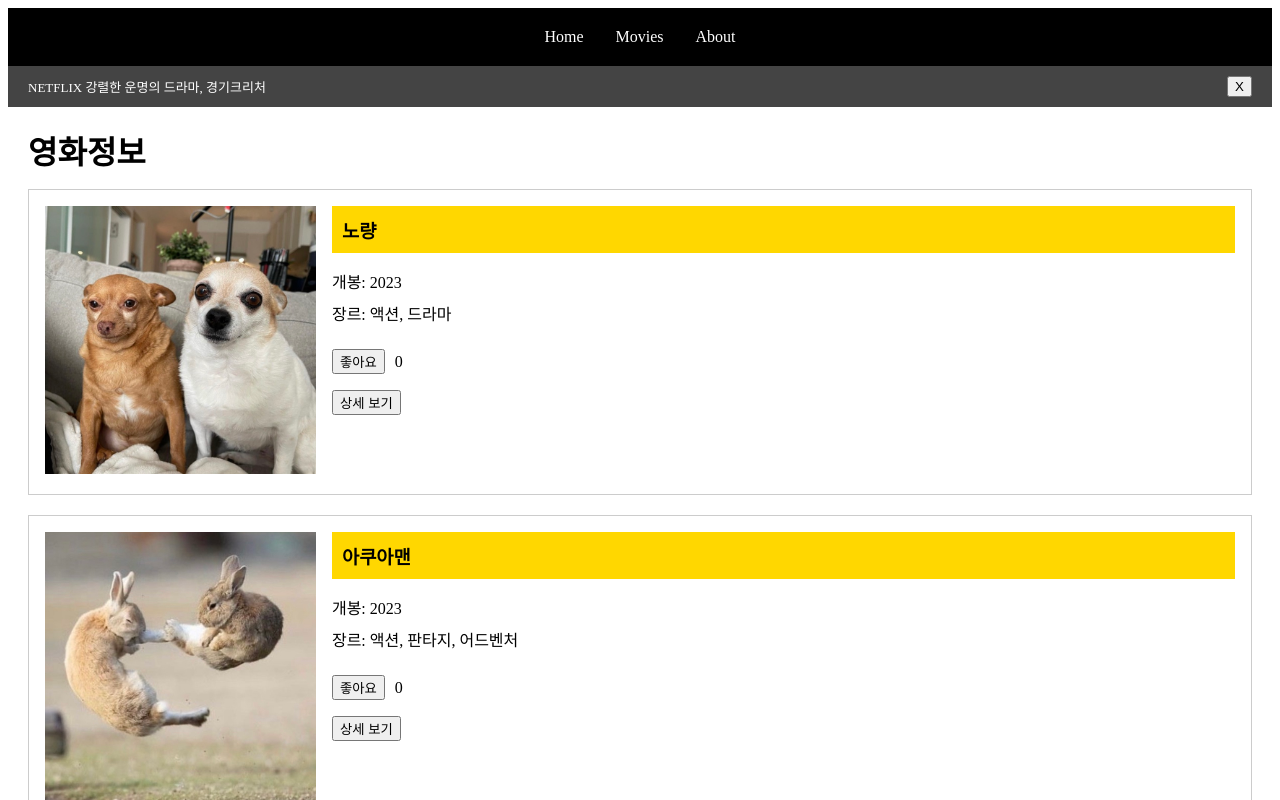
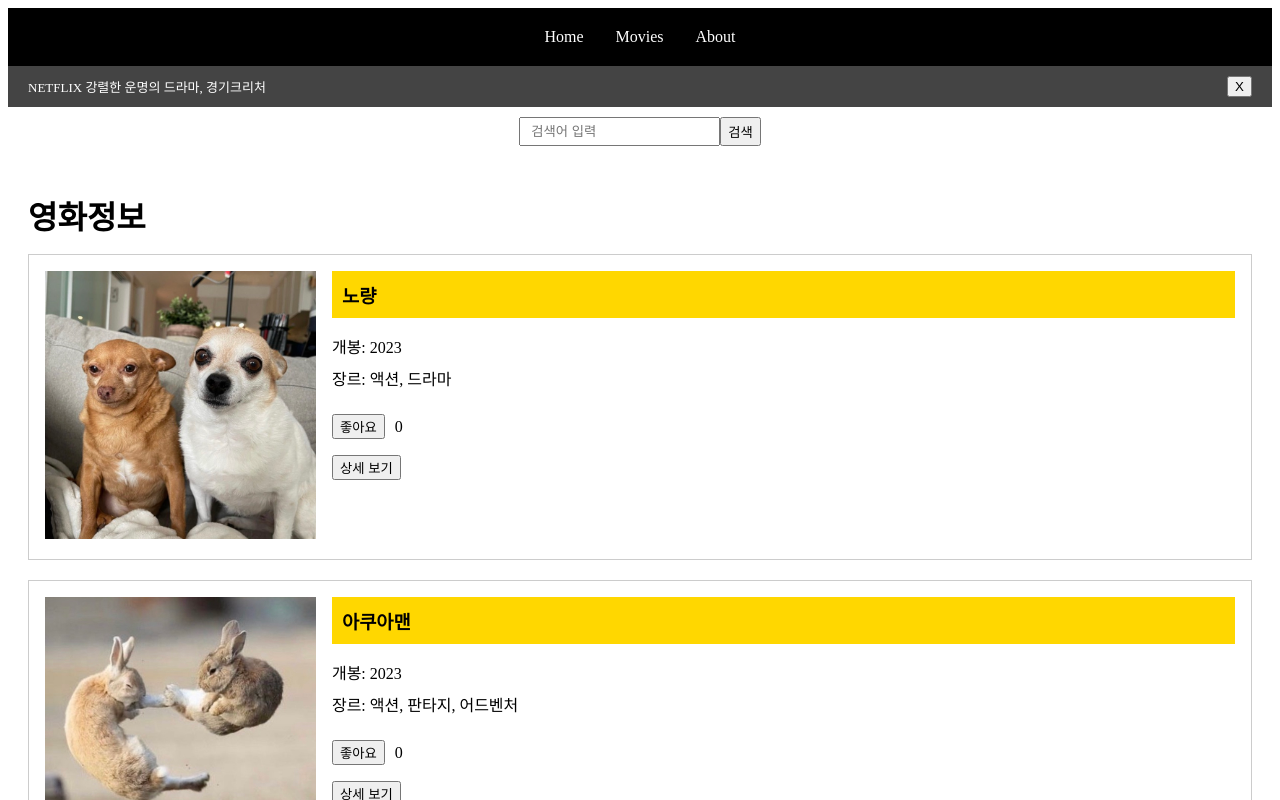
Before and after one commit to JaeHong-Ahn/how_to_vue, a Vue app: page / in a window 1280 px wide. Shown: the top 800 px of the page. Built offline with nearby package versions, Linux system fonts and the light colour scheme.

Commit message:
feat: 검색 기능, 필터 추가

```diff
--- a/src/App.vue
+++ b/src/App.vue
@@ -5,6 +5,7 @@ import Navbar from "@/components/Navbar.vue";
 import Modal from "@/components/Modal.vue";
 import Event from "@/components/Event.vue";
 import Movies from "@/components/Movies.vue";
+import SearchBar from "@/components/SearchBar.vue";
 
 export default {
   name: 'App',
@@ -12,6 +13,8 @@ export default {
     return {
       isModal: false,
       data: data,
+      // 원래 있던 데이터를 복사해오는 것/ data_temp = data의 사본
+      data_temp: [...data],
       selectedMovie: 0,
       text: "NETFLIX 강렬한 운명의 드라마, 경기크리처",
     }
@@ -20,14 +23,20 @@ export default {
     increaseLike(i) {
       this.data[i].like += 1;
     },
+    searchMovie(title) {
+    //   영화제목이 포함된 데이터를 가져옴
+      this.data_temp = this.data.filter(movie => {
+        return movie.title.includes(title);
+      })
+    },
   },
   components: {
     Navbar: Navbar,
     Modal: Modal,
     Event: Event,
     Movies: Movies,
+    SearchBar: SearchBar,
   },
-
 }
 </script>
 
@@ -35,8 +44,9 @@ export default {
 <template>
   <Navbar />
   <Event :text="text" />
+  <SearchBar :data="data_temp" @searchMovie="searchMovie($event)"/>
   <Movies
-      :data="data"
+      :data="data_temp"
       @openModal = "isModal = true; selectedMovie=$event"
       @increaseLike="increaseLike($event)"
   />
--- /dev/null
+++ b/src/components/SearchBar.vue
@@ -0,0 +1,60 @@
+<script>
+  export default {
+    name: 'SearchBarComponent',
+    data() {
+      return {
+        inputText: '',
+      }
+    },
+    props: {
+      data: Array,
+    },
+    watch: {
+      inputText(name) {
+      //   입력한 영화제목이 데이터에 있는지 확인
+      //   이전 값을 확인할 수도 있음
+        const findName = this.data.filter(movie => {
+          return movie.title.includes(name);
+        });
+        if(findName.length == 0) {
+          alert('해당하는 자료가 없습니다.');
+        }
+      }
+    }
+  }
+</script>
+
+<!--   @input="inputText = $event.target.value"를
+        v-model="inputText"로 대체할 수 있음-->
+<template>
+  <div class="search-box">
+    <input
+        type="search"
+        @change="
+          $emit('searchMovie', $event.target.value)
+          inputText = $event.target.value;
+          $event.target.value = '';
+        "
+        placeholder="검색어 입력"
+    >
+    <button> 검색 </button>
+  </div>
+  <p>{{ inputText }}</p>
+</template>
+
+<style scoped>
+  .search-box {
+    padding: 10px;
+    display: flex;
+    justify-content: center;
+  }
+
+  .search-box input {
+    padding: 5px 10px;
+  }
+
+  .search-box button {
+    margin: 0;
+  }
+
+</style>
```
Also changed, not shown: src/filterExample.js (added, +7 -0 lines).
